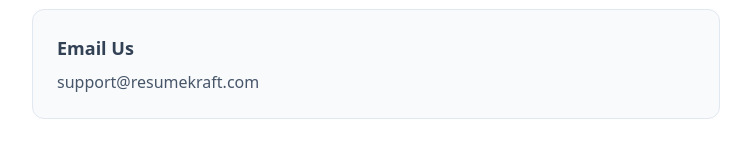
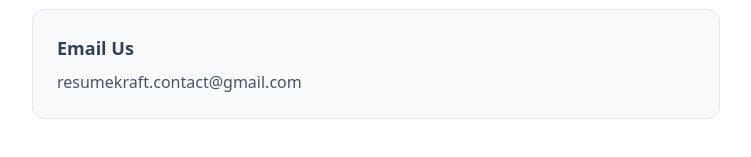
Before and after one commit to Daya-Chhimpa/resumekraft, a React (Create React App) app: page /contact in a window 1280 px wide. Shown: the part 251-408 px from the top of the page, without its empty margins (264-1015 px from the left). Built offline with nearby package versions, Linux system fonts and the light colour scheme.

Commit message:
email real

```diff
--- a/src/pages/Contact.js
+++ b/src/pages/Contact.js
@@ -13,7 +13,7 @@
 
           <div className="bg-slate-50 p-6 rounded-xl border border-slate-200">
             <h3 className="font-bold text-lg mb-2">Email Us</h3>
-            <p className="text-slate-600">support@resumekraft.com</p>
+            <p className="text-slate-600">resumekraft.contact@gmail.com</p>
           </div>
         </div>
       </div>
```
